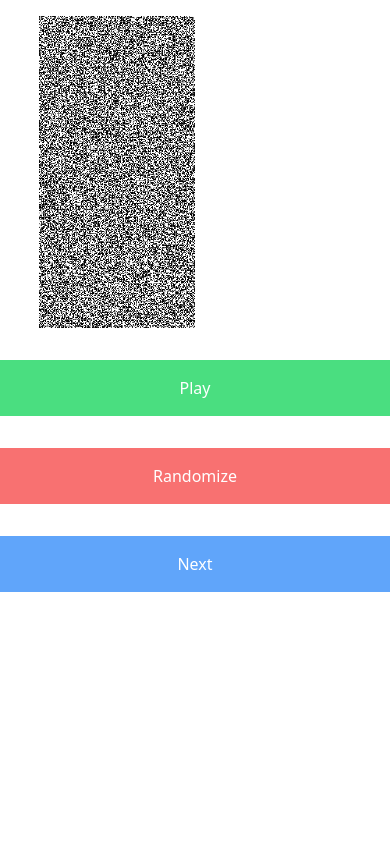
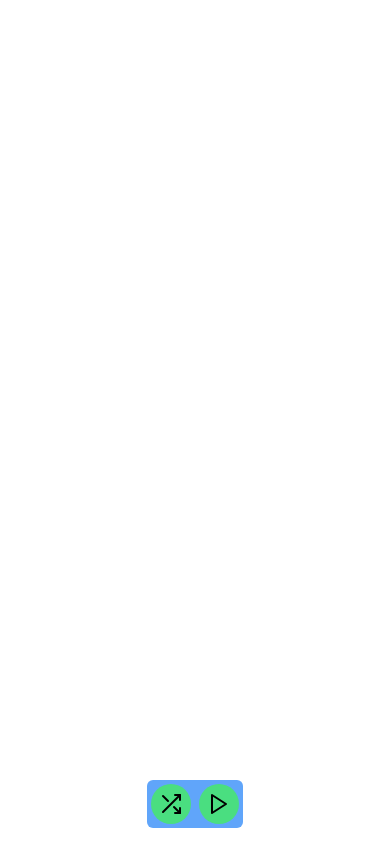
Before and after one commit to Zachiah/conways-game-of-life, a Svelte app: page / in a window 390 px wide. Built offline with nearby package versions, Linux system fonts and the light colour scheme.

Commit message:
significantly improve ui

```diff
--- a/index.html
+++ b/index.html
@@ -6,8 +6,8 @@
     <meta name="viewport" content="width=device-width, initial-scale=1.0" />
     <title>Svelte + TS + Vite App</title>
   </head>
-  <body>
-    <div id="app"></div>
+  <body class="h-full">
+    <div id="app" class="contents"></div>
     <script type="module" src="/src/main.ts"></script>
   </body>
 </html>
--- a/package.json
+++ b/package.json
@@ -23,6 +23,7 @@
     "vite": "^2.6.4"
   },
   "dependencies": {
+    "svelte-awesome": "^2.4.2",
     "vite-plugin-windicss": "^1.5.1",
     "windicss": "^3.2.1"
   }
--- a/src/App.svelte
+++ b/src/App.svelte
@@ -1,23 +1,32 @@
 <script lang="ts">
   import { onMount } from "svelte";
+  import PauseIcon from "./lib/icons/PauseIcon.svelte";
+  import PlayIcon from "./lib/icons/PlayIcon.svelte";
+  import ShuffleIcon from "./lib/icons/ShuffleIcon.svelte";
+  import Life from "./lib/Life";
+  import nextGeneration from "./lib/nextGeneration";
+  import ToolbarButton from "./lib/ToolbarButton.svelte";
 
+  const SIZE = 300;
   const SCALE = 10;
 
-  import Life from "./lib/Life";
+  const WINDOW_RATIO = window.innerWidth / window.innerHeight;
+  const r = WINDOW_RATIO;
+  const WIDTH = Math.floor(r > 1 ? SIZE : SIZE * r);
+  const HEIGHT = Math.floor(r > 1 ? SIZE / r : SIZE);
+  const MAIN_COLOR = "#000";
+  const OTHER_COLORS = ["#666", "#888", "#AAA", "#CCC", "#EEE", "#FFF"];
 
-  import nextGeneration from "./lib/nextGeneration";
-
-  let life = new Life(200, 400);
-  life.randomize();
-
-  const MAIN_COLOR = "#000";
-  const OTHER_COLORS = ["#666", "#888", "#AAA", "#CCC", "#EEE", "#FFF"]
-
-  let cells = life.cells;
+  let cells = getInitialCells(WIDTH, HEIGHT);
   let pastCells = [cells];
 
   let playing = false;
   let interval = null;
+
+  function getInitialCells(width, height) {
+    let life = new Life(width, height);
+    return life.cells;
+  }
 
   function iterate() {
     nextGeneration(cells).then((s) => {
@@ -34,9 +43,23 @@
     });
   }
 
+  function randomize() {
+    let life = new Life(WIDTH, HEIGHT);
+    life.randomize();
+    cells = life.cells;
+  }
+
   function play() {
     playing = true;
     iterate();
+  }
+
+  function switchPausePlay() {
+    if (playing) {
+      playing = false;
+    } else {
+      play();
+    }
   }
 
   let context;
@@ -49,38 +72,28 @@
 
   $: {
     if (context) {
-      const scale = life.height < life.width ?  canvas.width / life.width : canvas.height / life.height;
-
       context.clearRect(0, 0, canvas.width, canvas.height);
 
-
       for (let [index, pastCellsGrid] of pastCells.entries()) {
-        context.fillStyle = OTHER_COLORS.reverse()[
-          index
-        ];
+        context.fillStyle = OTHER_COLORS.reverse()[index];
         for (let i = 0; i < cells.length; i++) {
           for (let j = 0; j < cells[i].length; j++) {
-            if (
-              pastCellsGrid[i][j]
-            ) {
-              context.fillRect(i * scale, j * scale, scale, scale);
+            if (pastCellsGrid[i][j]) {
+              context.fillRect(i * SCALE, j * SCALE, SCALE, SCALE);
             }
           }
         }
       }
-
 
       context.fillStyle = MAIN_COLOR;
       // draw rect for each live cell
       for (let i = 0; i < cells.length; i++) {
         for (let j = 0; j < cells[i].length; j++) {
           if (cells[i][j]) {
-            context.fillRect(i * scale, j * scale, scale, scale);
+            context.fillRect(i * SCALE, j * SCALE, SCALE, SCALE);
           }
         }
       }
-
-
     }
   }
 
@@ -108,42 +121,21 @@
 {/each} -->
 
 <canvas
-  width="1000"
-  height="1000"
-  class="w-[80vmin] m-auto mt-4"
+  width={WIDTH * SCALE}
+  height={HEIGHT * SCALE}
+  class="w-full h-full absolute"
   style="aspect-ratio: 1/1"
   bind:this={canvas}
 />
 
-<button
-  class="p-4 bg-green-400 text-white mt-8 w-full"
-  on:click={async () => {
-    if (playing) {
-      playing = false;
-    } else {
-      play();
-    }
-  }}
->
-  {playing ? "Stop" : "Play"}
-</button>
-
-<button
-  class="p-4 bg-red-400 text-white mt-8 w-full"
-  on:click={() => {
-    life = new Life(100, 100);
-    life.randomize();
-    cells = life.cells;
-    pastCells = [cells];
-  }}
->
-  Randomize
-</button>
+<div class="flex items-center justify-center absolute bottom-4 w-full">
+  <div class="flex gap-2 bg-blue-400 p-1 rounded-md">
+    <ToolbarButton Icon={ShuffleIcon} on:click={randomize} />
+    <ToolbarButton
+      Icon={playing ? PauseIcon : PlayIcon}
+      on:click={switchPausePlay}
+    />
+  </div>
+</div>
 
 <!--Next button-->
-<button
-  class="p-4 bg-blue-400 text-white mt-8 w-full"
-  on:click={iterate}
->
-  Next
-</button>
--- /dev/null
+++ b/src/lib/ToolbarButton.svelte
@@ -0,0 +1,7 @@
+<script lang="ts">
+    export let Icon
+</script>
+
+<button class="p-2 bg-green-400 rounded-full flex items-center justify-center" on:click>
+    <svelte:component this={Icon} />
+</button>
--- /dev/null
+++ b/src/lib/icons/PauseIcon.svelte
@@ -0,0 +1,18 @@
+<svg
+  xmlns="http://www.w3.org/2000/svg"
+  width="24"
+  height="24"
+  viewBox="0 0 24 24"
+  fill="none"
+  stroke="currentColor"
+  stroke-width="2"
+  stroke-linecap="round"
+  stroke-linejoin="round"
+  class="feather feather-pause"
+  ><rect x="6" y="4" width="4" height="16" /><rect
+    x="14"
+    y="4"
+    width="4"
+    height="16"
+  /></svg
+>
--- /dev/null
+++ b/src/lib/icons/PlayIcon.svelte
@@ -0,0 +1,12 @@
+<svg
+  xmlns="http://www.w3.org/2000/svg"
+  width="24"
+  height="24"
+  viewBox="0 0 24 24"
+  fill="none"
+  stroke="currentColor"
+  stroke-width="2"
+  stroke-linecap="round"
+  stroke-linejoin="round"
+  class="feather feather-play"><polygon points="5 3 19 12 5 21 5 3" /></svg
+>
--- /dev/null
+++ b/src/lib/icons/ShuffleIcon.svelte
@@ -0,0 +1,23 @@
+<svg
+  xmlns="http://www.w3.org/2000/svg"
+  width="24"
+  height="24"
+  viewBox="0 0 24 24"
+  fill="none"
+  stroke="currentColor"
+  stroke-width="2"
+  stroke-linecap="round"
+  stroke-linejoin="round"
+  class="feather feather-shuffle"
+  ><polyline points="16 3 21 3 21 8" /><line
+    x1="4"
+    y1="20"
+    x2="21"
+    y2="3"
+  /><polyline points="21 16 21 21 16 21" /><line
+    x1="15"
+    y1="15"
+    x2="21"
+    y2="21"
+  /><line x1="4" y1="4" x2="9" y2="9" /></svg
+>
```
Also changed, not shown: 1 other file (tests, documents, lock files or other folders).
